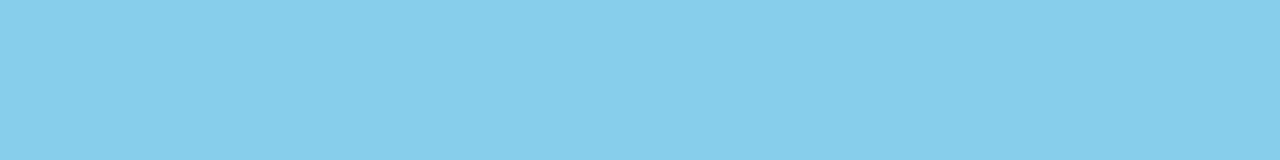
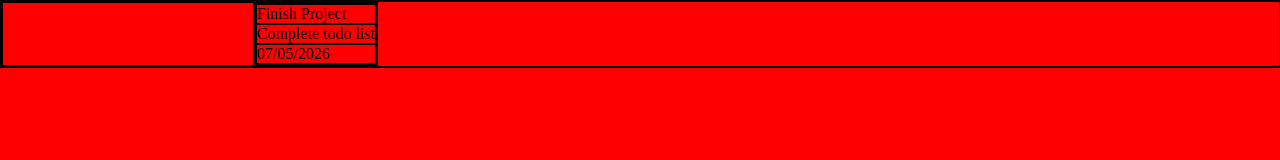
Before and after one commit to jsporle/odin-todo, a website built with webpack: page src/index.html in a window 1280 px wide. Built offline with nearby package versions, Linux system fonts and the light colour scheme.

Commit message:
add modules for initial layout and test todo

```diff
--- /dev/null
+++ b/src/displayController.js
@@ -0,0 +1,20 @@
+export const DisplayController = {
+    renderTodo(todoObj, container) {
+        const div = document.createElement("div");
+        div.classList.add("todo-item");
+
+        const itemTitle = document.createElement("span");
+        itemTitle.textContent = todoObj.title;
+
+        const itemDescription = document.createElement("span");
+        itemDescription.textContent = todoObj.description;
+
+        const itemDueDate = document.createElement("span");
+        itemDueDate.textContent = todoObj.dueDate;
+
+        div.appendChild(itemTitle);
+        div.appendChild(itemDescription);
+        div.appendChild(itemDueDate);
+        container.appendChild(div);
+    }
+};
--- a/src/index.html
+++ b/src/index.html
@@ -3,7 +3,7 @@
 <head>
     <meta charset="UTF-8">
     <meta name="viewport" content="width=device-width, initial-scale=1.0">
-    <title>Document</title>
+    <title>Josh's Todo Platform</title>
 </head>
 <body>
 
--- a/src/index.js
+++ b/src/index.js
@@ -1 +1,10 @@
 import "./style.css"
+import { loadLayout } from "./init.js";
+import { Todo } from "./todoItem.js";
+import { DisplayController } from "./displayController.js";
+
+const { mainDisplay } = loadLayout();
+
+const task = new Todo("Finish Project", "Complete todo list", "07/05/2026");
+
+DisplayController.renderTodo(task, mainDisplay);
--- /dev/null
+++ b/src/init.js
@@ -0,0 +1,21 @@
+function createSidebar() {
+    const sidebar = document.createElement("nav");
+    sidebar.id = "sidebar-container";
+    return sidebar;
+}
+
+function createMainDisplay() {
+    const mainDisplay = document.createElement("div");
+    mainDisplay.id = "main-display-container";
+    return mainDisplay;
+}
+
+export function loadLayout() {
+    const sidebar = createSidebar();
+    const mainDisplay = createMainDisplay();
+
+    document.body.appendChild(sidebar);
+    document.body.appendChild(mainDisplay);
+
+    return { sidebar, mainDisplay };
+};
--- a/src/style.css
+++ b/src/style.css
@@ -1,3 +1,21 @@
+* {
+border: 1px solid black;
+margin: 0;
+padding: 0;
+}
+
 body {
-    background-color: skyblue;
+    display: flex;
+    box-sizing: border-box;
+    width: 100vw;
+    background-color: red;
 }
+
+#sidebar-container {
+    width: 250px;
+}
+
+.todo-item {
+    display: flex;
+    flex-flow: column;
+}
--- /dev/null
+++ b/src/todoItem.js
@@ -0,0 +1,13 @@
+export class Todo {
+    constructor(title, description, dueDate) {
+        this.id = Date.now() + Math.random();
+        this.title = title;
+        this.description = description;
+        this.dueDate = dueDate;
+    }
+
+    updateProperty(property, newValue) {
+        this[property] = newValue;
+        this.save();
+    }
+}
```
